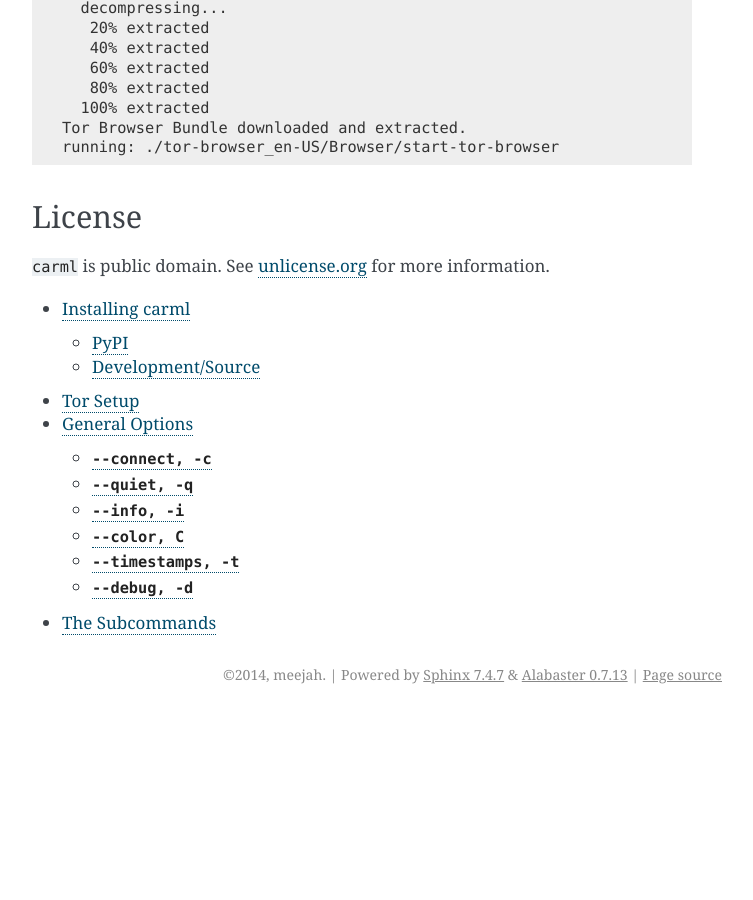
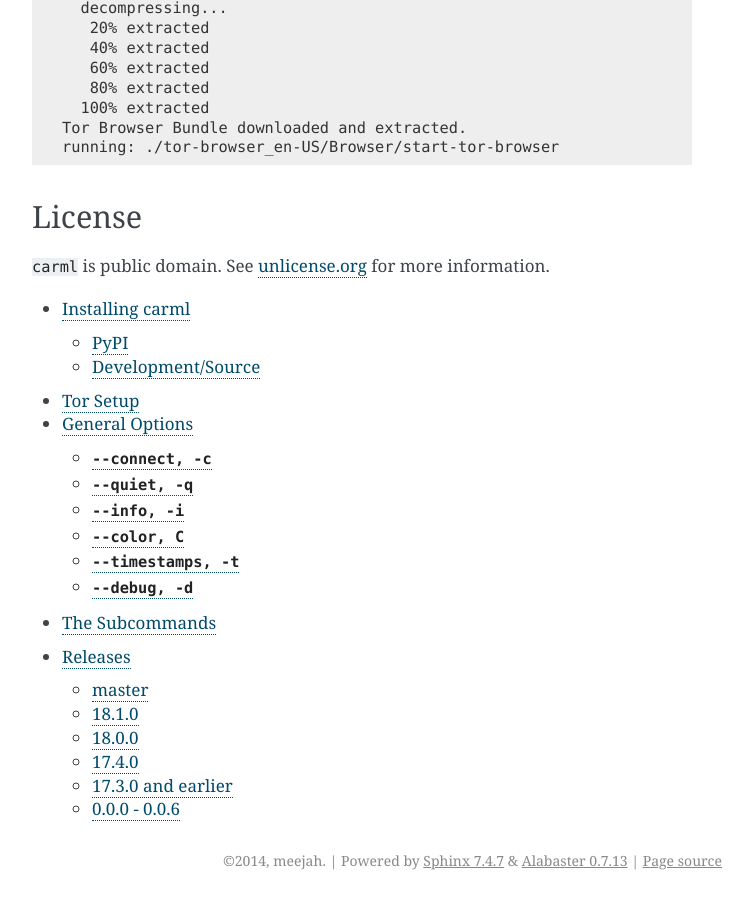
Before and after one commit to meejah/carml, a Sphinx documentation site: the page built from doc/index.rst, in a window 1280 px wide and 900 px high, scrolled down 2103 px. Shown: the whole window, without its empty margins (388-1141 px from the left). Built offline with Sphinx 7.4.7, drawn with Linux system fonts in a browser that asks for light colours; pages that are not in the unit, such as notebooks, are missing from menus; before the commit the page ends 2817 px from its top, so only the background shows below that.

Commit message:
add 'releases' to docs

```diff
--- a/doc/index.rst
+++ b/doc/index.rst
@@ -137,3 +137,4 @@
    commands
    development
    howtos
+   releases
--- /dev/null
+++ b/doc/releases.rst
@@ -0,0 +1,39 @@
+Releases
+========
+
+master
+------
+
+ . Python3-only
+ . `carml onion` command to add Onion services to a Tor instance
+
+
+18.1.0
+------
+
+ . June 26, 2018
+
+
+18.0.0
+------
+
+ . April 16, 2018
+
+
+17.4.0
+------
+
+ . May 15, 2017
+
+
+17.3.0 and earlier
+------------------
+
+ . see `PyPI <https://pypi.org/project/carml/#history PyPI>`_
+
+
+0.0.0 - 0.0.6
+-------------
+
+ . August 3, 2014
+ . Initial release. Some issues with PyPI caused my to have to incrememnt the version several times.
```
